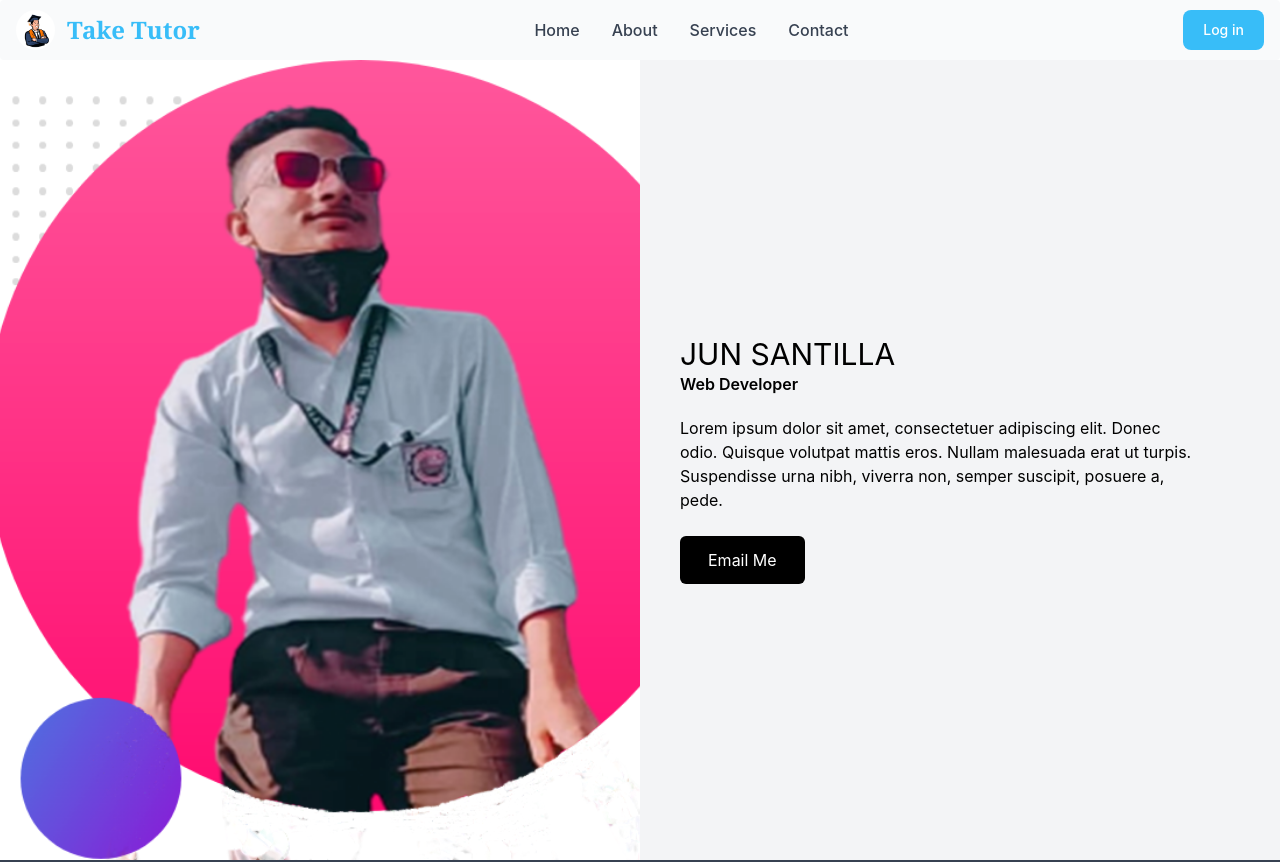
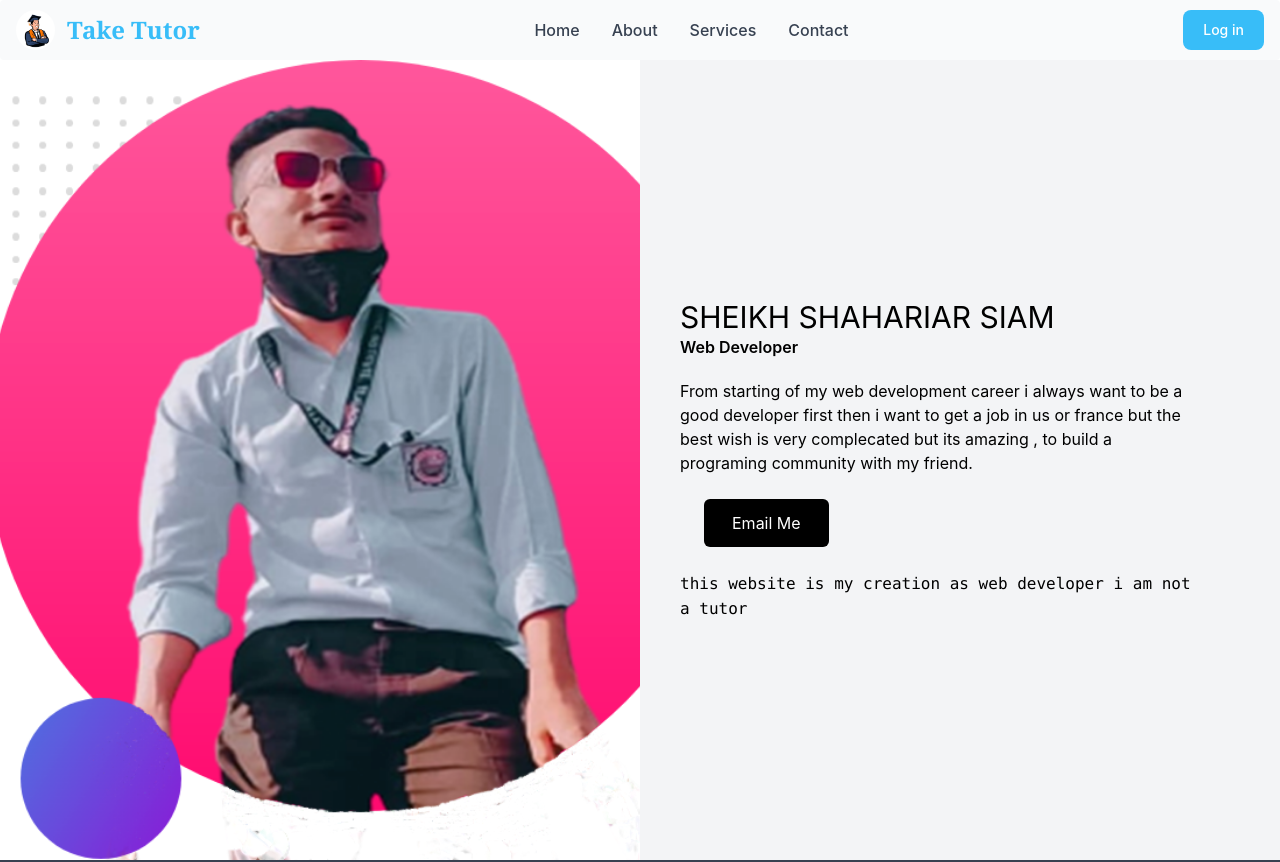
Before and after one commit to checkiamsiam/take-tutor-app, a React (Create React App) app: page /about in a window 1280 px wide. Shown: the top 862 px of the page. Built offline with nearby package versions, Linux system fonts and the light colour scheme.

Commit message:
component adde

```diff
--- a/src/components/About/About.js
+++ b/src/components/About/About.js
@@ -4,22 +4,25 @@ import  profile from '../../images/my-bc2.png';
 const About = () => {
   return (
     <div>
-      <div class="container mx-auto">
-        <div class="grid grid-cols-1 md:grid-cols-2 h-screen">
-          <div class="max-h-96 md:h-screen">
-            <img class="w-screen h-screen object-cover object-top" src={profile} alt=""/>
+    <div className="container">
+    <div className="container mx-auto">
+        <div className="grid grid-cols-1 md:grid-cols-2 h-screen">
+          <div className="max-h-96 md:h-screen">
+            <img className="w-screen h-screen object-cover object-top" src={profile} alt=""/>
           </div>
-          <div class="flex bg-gray-100 p-10">
-            <div class="mb-auto mt-auto max-w-lg">
-              <h1 class="text-3xl uppercase">Jun Santilla</h1>
-              <p class="font-semibold mb-5">Web Developer</p>
-              <p>Lorem ipsum dolor sit amet, consectetuer adipiscing elit. Donec odio. Quisque volutpat mattis eros. Nullam malesuada erat ut turpis. Suspendisse urna nibh, viverra non, semper suscipit, posuere a, pede.</p>
-              <button class="bg-black rounded-md py-3 px-7 mt-6 text-white">Email Me</button>
+          <div className="flex bg-gray-100 p-10">
+            <div className="mb-auto mt-auto max-w-lg">
+              <h1 className="text-3xl uppercase">Sheikh Shahariar Siam</h1>
+              <p className="font-semibold mb-5">Web Developer</p>
+              <p>From starting of my web development career i always want to be a good developer first then i want to get a job in us or france but the best wish is very complecated but its amazing , to build a programing community with my friend.</p>
+              <button  className="bg-black rounded-md py-3 px-7 m-6 text-white z-10">Email Me</button> <br />
+              <code>this website is my creation as web developer i am not a tutor</code>
             </div>
           </div>
         </div>
       </div>
     </div>
+    </div>
   );
 };
 
```
